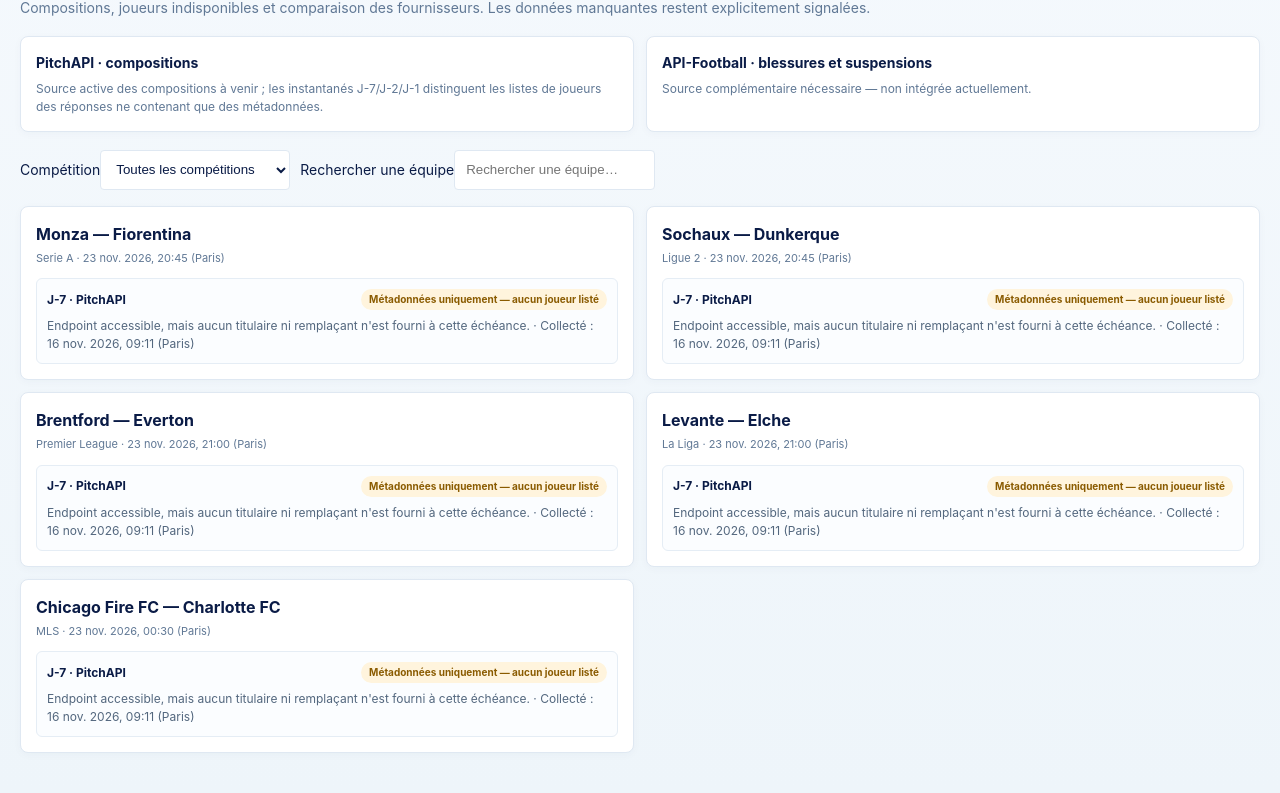
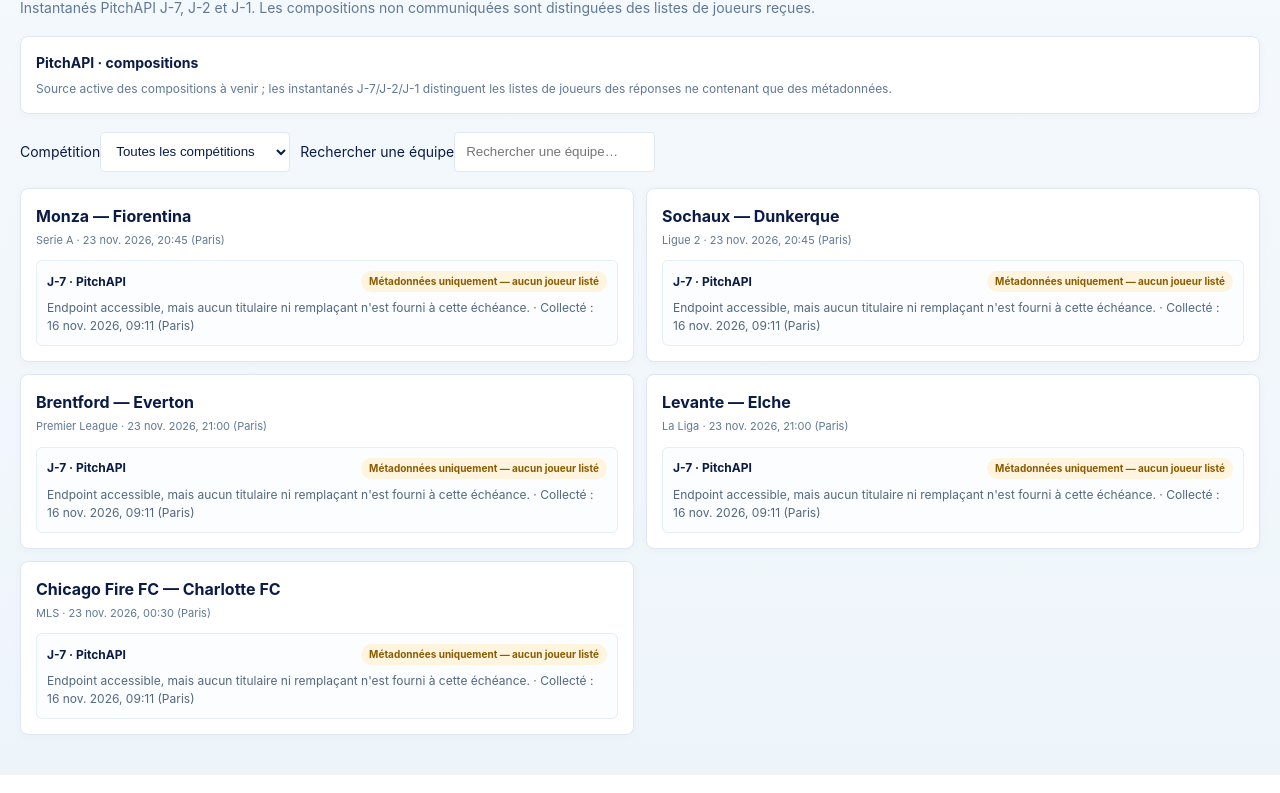
Before and after one commit to SamSEILLER/PronoFoot-AI-interface, a plain HTML site: page composition.html in a window 1280 px wide. Shown: the part 162-955 px from the top of the page. Drawn offline with Linux system fonts and the light colour scheme.

Commit message:
ui: clarify PitchAPI-only composition page

```diff
--- a/composition.html
+++ b/composition.html
@@ -11,7 +11,7 @@
 main{max-width:1500px;margin:0 auto;padding:22px 20px 40px}
 .page-heading{display:flex;justify-content:space-between;align-items:flex-start;gap:18px;margin:8px 0 18px}
 h1{margin:0;font-size:25px;letter-spacing:-.5px}.lead{margin:5px 0 0;color:var(--muted)}
-.source-grid{display:grid;grid-template-columns:repeat(2,minmax(0,1fr));gap:12px;margin-bottom:18px}
+.source-grid{display:grid;grid-template-columns:1fr;gap:12px;margin-bottom:18px}
 .source-card,.match-card{background:#fff;border:1px solid var(--line);border-radius:8px;padding:15px;box-shadow:0 2px 8px #1a3b5908}
 .source-card h2{font-size:14px;margin:0 0 7px}.source-state{font-size:12px;color:var(--muted)}.source-state strong{color:var(--ink)}
 .toolbar{display:flex;gap:10px;flex-wrap:wrap;margin:16px 0}
@@ -33,11 +33,10 @@ ul.roster-list{margin:8px 0 12px;padding-left:20px;columns:2;column-gap:24px}ul.
 <div id="sidebarMount"></div>
 <main>
   <header class="page-heading">
-    <div><h1>Composition d'équipe</h1><p class="lead">Compositions, joueurs indisponibles et comparaison des fournisseurs. Les données manquantes restent explicitement signalées.</p></div>
+    <div><h1>Compositions d’équipe</h1><p class="lead">Instantanés PitchAPI J-7, J-2 et J-1. Les compositions non communiquées sont distinguées des listes de joueurs reçues.</p></div>
   </header>
   <section class="source-grid" aria-label="État des fournisseurs">
     <article class="source-card"><h2>PitchAPI · compositions</h2><div class="source-state" id="pitchapi-state">Chargement du statut…</div></article>
-    <article class="source-card"><h2>API-Football · blessures et suspensions</h2><div class="source-state" id="apifootball-state">Source complémentaire nécessaire — non intégrée actuellement.</div></article>
   </section>
   <div class="toolbar">
     <label><span class="visually-hidden">Compétition</span><select id="competition"><option value="">Toutes les compétitions</option></select></label>
```
